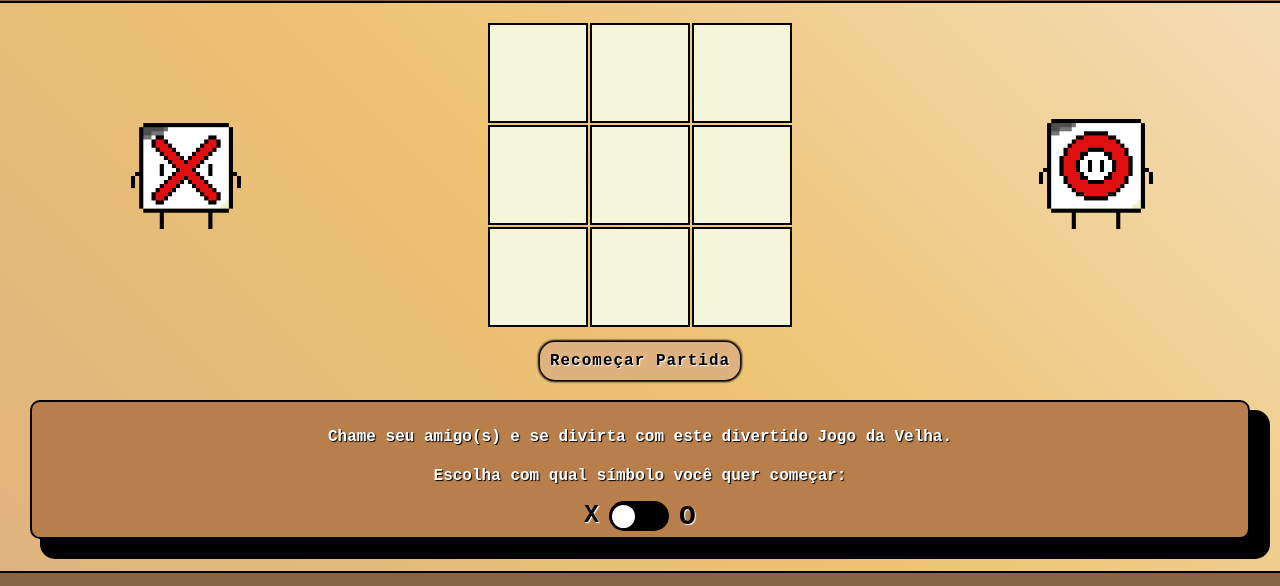
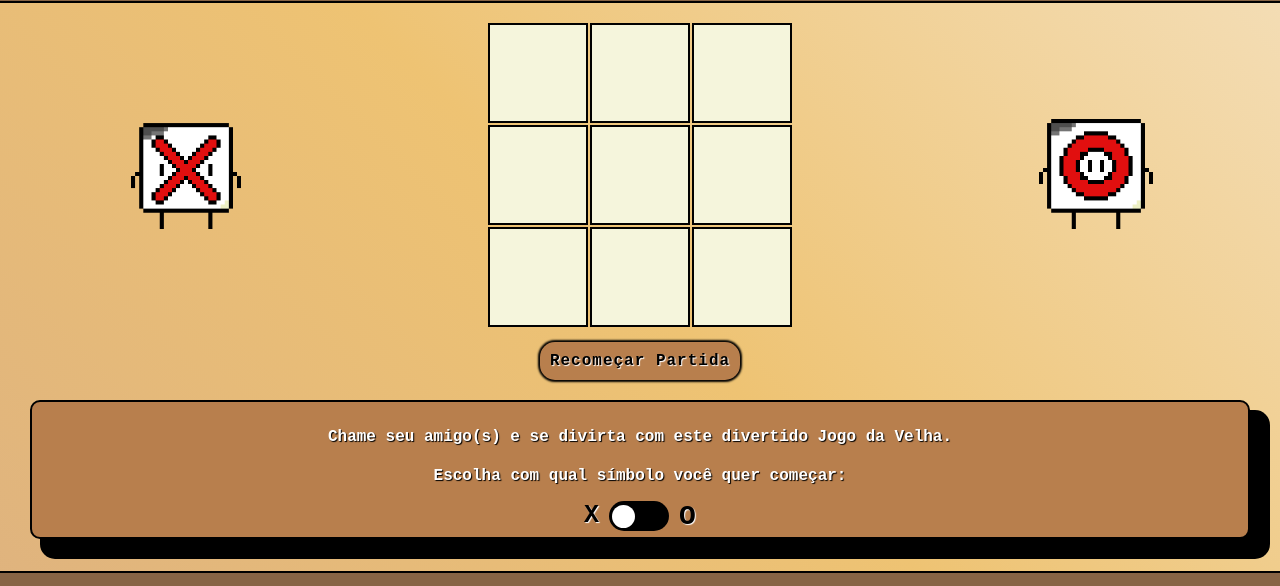
Before and after one commit to EduuBraga/JogoDaVelha, a plain HTML site: page index.html in a window 1280 px wide. In both pictures the pointer is over the button "Recomeçar Partida". Shown: the part 81-667 px from the top of the page. Drawn offline with Linux system fonts and the light colour scheme.

Commit message:
mudando text-shadow

```diff
--- a/assets/styles/style.css
+++ b/assets/styles/style.css
@@ -8,6 +8,7 @@ body {
     margin: 0;
     font-family: 'Courier New', Courier, monospace;
     background-image: linear-gradient(45deg, #deb27f, #EEC373, #F4DFBA);
+    text-shadow: 1px 1px 1px black;
 }
 
 /* ======= CABEÇALHO ======  */
@@ -80,15 +81,13 @@ button {
     font-weight: 900;
     letter-spacing: 1px;
     font-size: 16px;
-    text-shadow: 1px 1px 1px black;
     box-shadow: rgb(255, 255, 255) 0px 0px 2px 2px
 }
 
 button:hover {
     color: black;
-    background-color: #deb27f;
+    background-color: #b87f4d;
     box-shadow: rgb(0, 0, 0) 0px 0px 2px 2px;
-    border: none;
     text-shadow: 1px 1px 1px rgb(255, 255, 255);
 }
 
@@ -127,7 +126,6 @@ button:hover {
     text-align: center;
     padding: 5px 10px 5px 10px;
     box-shadow: rgb(0, 0, 0) 15px 15px 0px 5px;
-    text-shadow: 1px 1px 1px black;
     font-weight: 900;
 }
 
```
